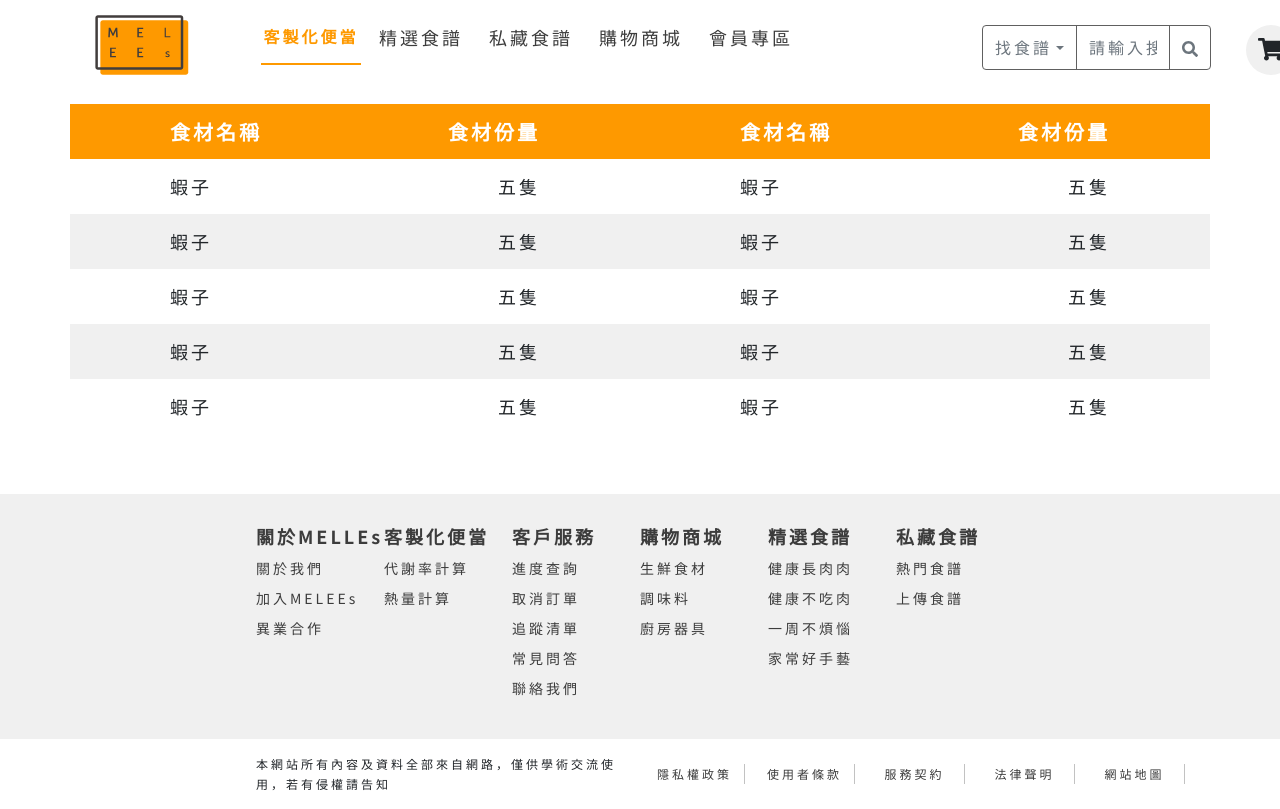
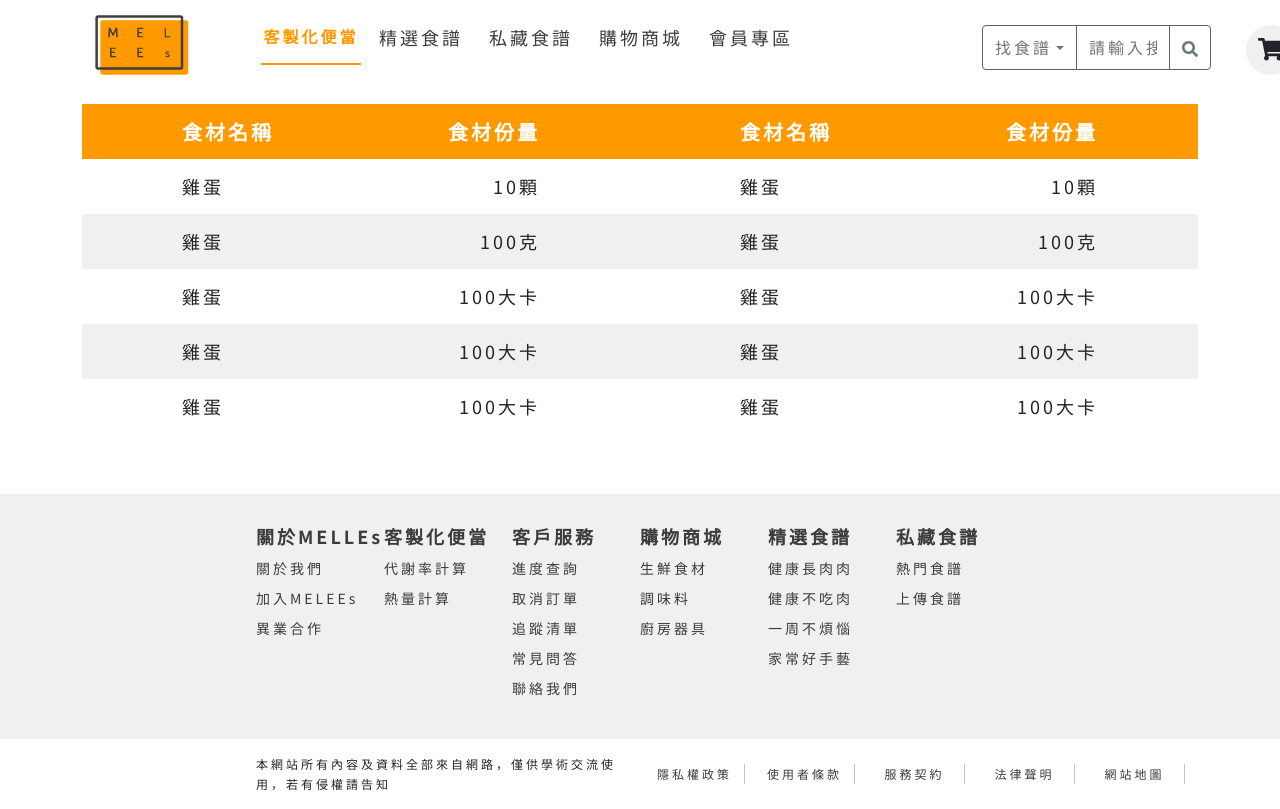
Before and after one commit to gemini497586/melees, a React (Create React App) app in the folder frontend/: page / in a window 1280 px wide. Built offline with nearby package versions, Linux system fonts and the light colour scheme.

Commit message:
修正table

```diff
--- a/frontend/src/component/Table.js
+++ b/frontend/src/component/Table.js
@@ -1,8 +1,10 @@
-// 只有要放一個table
 import React from 'react'
 import '../style/table.css'
 
 function Table(props) {
+  const { unitList } = props
+  console.log(unitList)
+
   return (
     <>
       <table className="table-food">
@@ -13,26 +15,14 @@ function Table(props) {
           </tr>
         </thead>
         <tbody className="font-400M">
-          <tr>
-            <td className="table-left">蝦子</td>
-            <td className="table-right">五隻</td>
-          </tr>
-          <tr>
-            <td className="table-left">蝦子</td>
-            <td className="table-right">五隻</td>
-          </tr>
-          <tr>
-            <td className="table-left">蝦子</td>
-            <td className="table-right">五隻</td>
-          </tr>
-          <tr>
-            <td className="table-left">蝦子</td>
-            <td className="table-right">五隻</td>
-          </tr>
-          <tr>
-            <td className="table-left">蝦子</td>
-            <td className="table-right">五隻</td>
-          </tr>
+          {unitList.map((v, i) => {
+            return (
+              <tr key={i}>
+                <td className="table-left">{v.name}</td>
+                <td className="table-right">{v.unit}</td>
+              </tr>
+            )
+          })}
         </tbody>
       </table>
     </>
--- a/frontend/src/component/Tables.js
+++ b/frontend/src/component/Tables.js
@@ -1,17 +1,23 @@
-// 要放兩個並排的table
 import React from 'react'
 import Table from './Table'
 
+const unitList = [
+  { name: '雞蛋', unit: '10顆' },
+  { name: '雞蛋', unit: '100克' },
+  { name: '雞蛋', unit: '100大卡' },
+  { name: '雞蛋', unit: '100大卡' },
+  { name: '雞蛋', unit: '100大卡' },
+]
 function Tables() {
   return (
     <>
       <div className="container">
-        <div className="row">
+        <div className="d-flex">
           <div className="col-12 col-md-6 g-0">
-            <Table />
+            <Table unitList={unitList} />
           </div>
           <div className="col-12 col-md-6 g-0">
-            <Table />
+            <Table unitList={unitList} />
           </div>
         </div>
       </div>
```
Also changed, not shown: frontend/src/component/CardRecipe.js (+32 -3 lines), frontend/src/component/CardShopping.js (+12 -2 lines).
